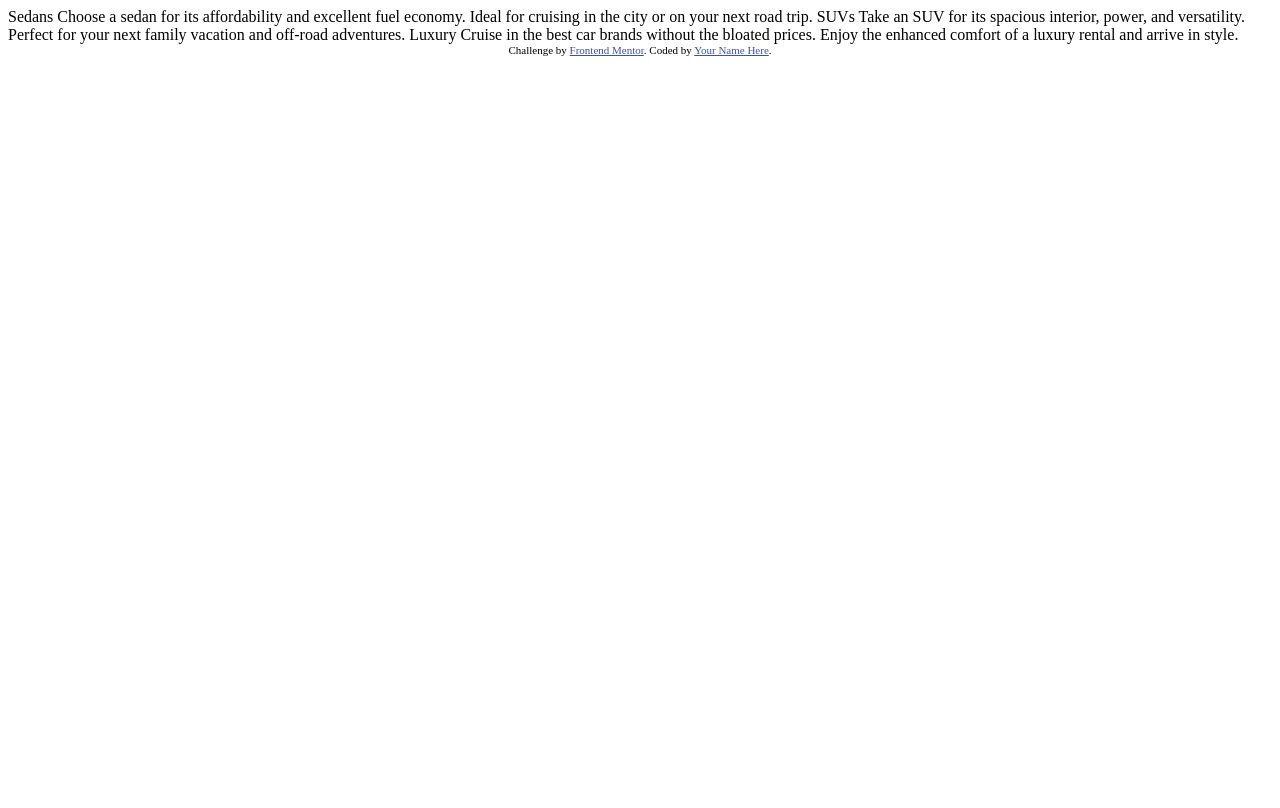
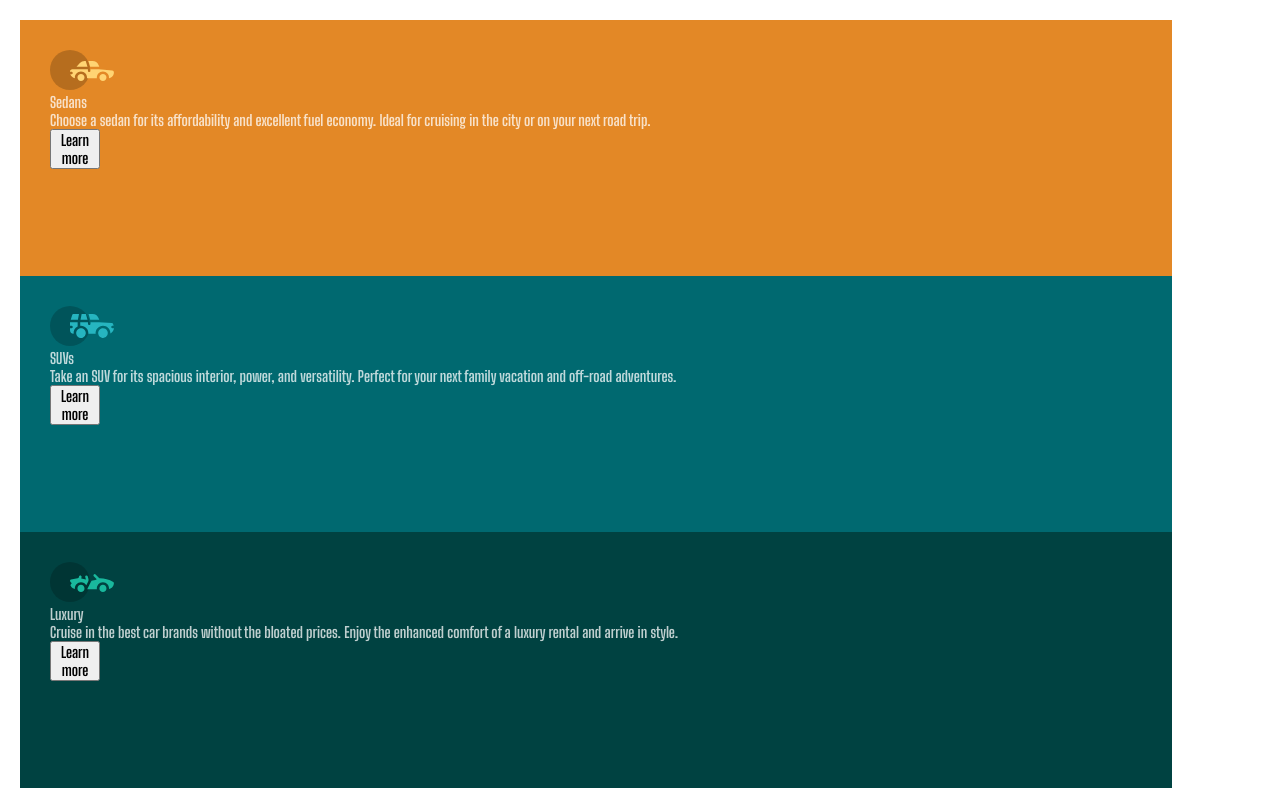
Before and after one commit to Azkanorouzi/3-column-preview-card, a plain HTML site: page index.html in a window 1280 px wide. Drawn offline with Linux system fonts and the light colour scheme.

Commit message:
boxes created

```diff
--- a/index.html
+++ b/index.html
@@ -5,7 +5,7 @@
   <meta name="viewport" content="width=device-width, initial-scale=1.0"> <!-- displays site properly based on user's device -->
 
   <link rel="icon" type="image/png" sizes="32x32" href="./images/favicon-32x32.png">
-
+  <link rel="stylesheet" href="style.css">
   <title>Frontend Mentor | 3-column preview card component</title>
 
   <!-- Feel free to remove these styles or customise in your own stylesheet 👍 -->
@@ -15,22 +15,56 @@
   </style>
 </head>
 <body>
+<!-- start -->
 
-  Sedans
+  <section class="boxes-container">
+  <div class="boxes">
+
+<!-- box 1 -->
+
+  <div class="sedans-box">
+    <img src="./images/icon-sedans.svg" alt="sedans-icon" class="sedans-icon">
+    <h1 class="sedans">Sedans</h1>
+    <p class="sedans-txt">
   Choose a sedan for its affordability and excellent fuel economy. Ideal for cruising in the city
   or on your next road trip.
+  </p>
+  <button class="btn">Learn more</button>
+  </div>
 
-  SUVs
+<!-- box 2 -->
+
+<div class="suvs-box">
+      <img src="./images/icon-suvs.svg" alt="suvs-icon" class="suvs-icon">
+ <h1 class="suvs">SUVs</h1>
+  <p class="suvs-des">
   Take an SUV for its spacious interior, power, and versatility. Perfect for your next family vacation
   and off-road adventures.
+  </p>
+    <button class="btn">Learn more</button>
+</div>
 
-  Luxury
+<!-- box 3 -->
+
+<div class="luxury-box">
+      <img src="images/icon-luxury.svg" alt="Luxury-icon" class="sedans-icon">
+ <h1 class="luxury">Luxury</h1>
+ <p class="luxury-des">
   Cruise in the best car brands without the bloated prices. Enjoy the enhanced comfort of a luxury
   rental and arrive in style.
+  </p>
+    <button class="btn">Learn more</button>
+</div>
 
-  <div class="attribution">
+  </section>
+  </div>
+
+
+
+<!-- end -->
+<!--   <div class="attribution">
     Challenge by <a href="https://www.frontendmentor.io?ref=challenge" target="_blank">Frontend Mentor</a>.
     Coded by <a href="#">Your Name Here</a>.
-  </div>
+  </div> -->
 </body>
 </html>
--- /dev/null
+++ b/style.css
@@ -0,0 +1,59 @@
+/* colors */
+/* Bright orange: hsl(31, 77%, 52%)
+Dark cyan: hsl(184, 100%, 22%)
+Very dark cyan: hsl(179, 100%, 13%)
+Transparent white (paragraphs): hsla(0, 0%, 100%, 0.75)
+Very light gray (background, headings, buttons): hsl(0, 0%, 95%) */
+/* - Family: [Lexend Deca](https://fonts.google.com/specimen/Lexend+Deca)
+- Weights: 400
+
+- Family: [Big Shoulders Display](https://fonts.google.com/specimen/Big+Shoulders+Display)
+- Weights: 700 */
+@import url('https://fonts.googleapis.com/css2?family=Big+Shoulders+Display:wght@700&family=Lexend+Deca&display=swap');
+
+
+
+/* start */
+
+/* small screen devices */
+*{
+ margin: 0;
+ padding: 0;
+ box-sizing: border-box;
+ font-size: 15px;
+ font-family: 'Big Shoulders Display', cursive;
+}
+.boxes{
+ display: flex;
+ flex-direction:column;
+ margin: 20px 20px;
+ color: hsla(0, 0%, 100%, 0.75);
+}
+.boxes div{
+height: 32vh;
+width: 90vw;
+padding: 30px;
+}
+/* sedans */
+.sedans-box{
+ background-color:hsl(31, 77%, 52%) ;
+}
+.sedans{
+
+}
+/* end sedans */
+
+/* suv */
+.suvs-box{
+ background-color:hsl(184, 100%, 22%) ;
+}
+/* suv end */
+
+/* luxury */
+.luxury-box{
+ background-color: hsl(179, 100%, 13%);
+}
+/* luxury end */
+.btn{
+ width: 50px;
+}
```
